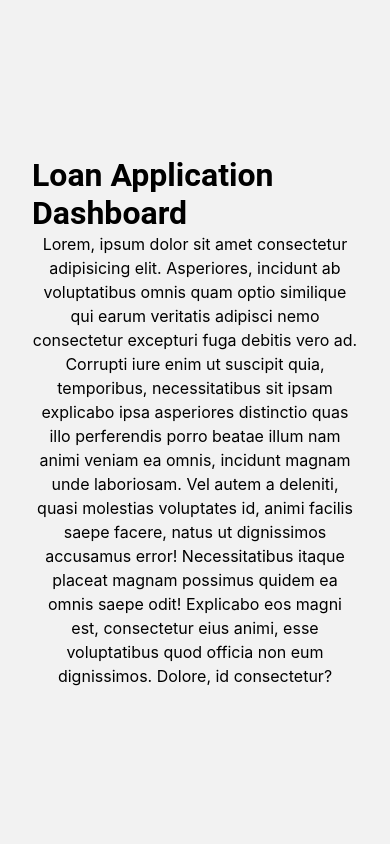
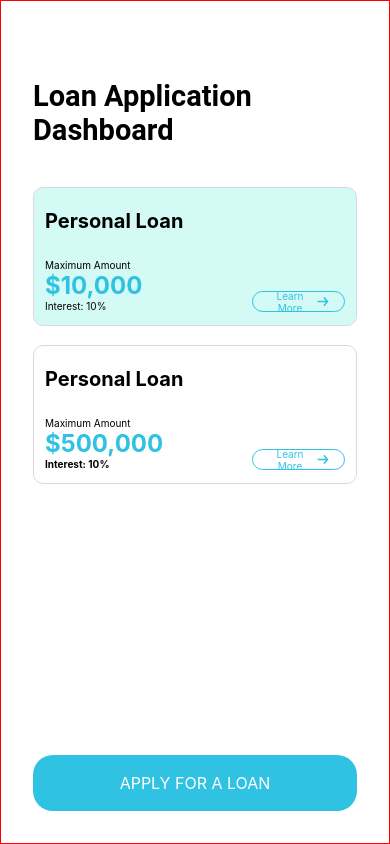
Before and after one commit to ngeringkwony/nmd-test, a React Native app: screen / in a window 390 px wide. Built offline with nearby package versions, Linux system fonts and the light colour scheme.

Commit message:
Adds loans dashboard screen

```diff
--- a/package.json
+++ b/package.json
@@ -16,6 +16,7 @@
     "react-native": "0.75.2",
     "react-native-safe-area-context": "^4.10.9",
     "react-native-screens": "^3.34.0",
+    "react-native-svg": "^15.6.0",
     "styled-components": "^6.1.12"
   },
   "devDependencies": {
--- /dev/null
+++ b/src/components/icons/arrowRight/index.tsx
@@ -0,0 +1,20 @@
+import React from 'react';
+import {View} from 'react-native';
+import Svg, {Path} from 'react-native-svg';
+
+interface IProps {
+  color?: string;
+  width?: string | number;
+  height?: string | number;
+}
+
+export const ArrowRightIcon = ({color = '#5e95ff'}: IProps) => (
+  <View>
+    <Svg width={17} height={10}>
+      <Path
+        d="M6.88072 8.75785C6.74283 8.59641 6.67663 8.40134 6.68215 8.17264C6.68813 7.94394 6.76006 7.74888 6.89796 7.58744L8.84576 5.30717H1.15799C0.962637 5.30717 0.79877 5.22969 0.666388 5.07471C0.534467 4.92027 0.468506 4.7287 0.468506 4.5C0.468506 4.2713 0.534467 4.07946 0.666388 3.92448C0.79877 3.77004 0.962637 3.69282 1.15799 3.69282H8.84576L6.88072 1.39238C6.74283 1.23094 6.67388 1.0391 6.67388 0.816861C6.67388 0.595157 6.74283 0.403587 6.88072 0.242152C7.01862 0.0807173 7.18249 0 7.37232 0C7.5617 0 7.72534 0.0807173 7.86324 0.242152L11.0176 3.93498C11.0866 4.0157 11.1355 4.10314 11.1645 4.19731C11.193 4.29148 11.2072 4.39238 11.2072 4.5C11.2072 4.60762 11.193 4.70852 11.1645 4.80269C11.1355 4.89686 11.0866 4.9843 11.0176 5.06502L7.846 8.77803C7.7196 8.92601 7.5617 9 7.37232 9C7.18249 9 7.01862 8.91928 6.88072 8.75785Z"
+        fill="#30C2E3"
+      />
+    </Svg>
+  </View>
+);
--- /dev/null
+++ b/src/components/loanCard/index.tsx
@@ -0,0 +1,64 @@
+import React from 'react';
+import styled from 'styled-components/native';
+import {Column, Row, Text} from '../../styles/sharedStyles';
+import {TouchableOpacity} from 'react-native';
+import Button from '../button';
+import {ArrowRightIcon} from '../icons/arrowRight';
+
+type Props = {
+  title: string;
+  maximumAmount: number;
+  interestRate: string | number;
+  isSelected?: boolean;
+};
+
+const View = styled.View<{isSelected?: boolean}>`
+  display: flex;
+  justify-content: space-between;
+  width: 100%;
+  height: 139px;
+  background-color: ${props => (props.isSelected ? '#D4FAF5' : '#fff')};
+  border-radius: 10px;
+  border-width: 1px;
+  border-color: #d9d9d9;
+  padding: 22px 11px 13px 11px;
+  margin-bottom: 19px;
+`;
+
+const Title = styled.Text`
+  font-size: 20px;
+  font-weight: bold;
+  color: #000;
+  line-height: 23px;
+`;
+
+const LoanCard = ({isSelected, title, maximumAmount, interestRate}: Props) => {
+  return (
+    <View isSelected={isSelected}>
+      <Title>{title}</Title>
+      <Row>
+        <Column>
+          <Text fontSize={10} fontWeight="semibold">
+            Maximum Amount
+          </Text>
+          <Text color="#30C2E3" fontSize={24} fontWeight="bold">
+            ${maximumAmount.toLocaleString()}
+          </Text>
+          <Text fontWeight={isSelected ? 'normal' : 'bold'} fontSize={10}>
+            Interest: {interestRate}%
+          </Text>
+        </Column>
+        <Column>
+          <Button
+            title="Learn More"
+            variant="outline"
+            size="small"
+            accessory={<ArrowRightIcon />}
+          />
+        </Column>
+      </Row>
+    </View>
+  );
+};
+
+export default LoanCard;
--- a/src/navigation/Navigation.tsx
+++ b/src/navigation/Navigation.tsx
@@ -1,17 +1,18 @@
 import {NavigationContainer} from '@react-navigation/native';
 import {createNativeStackNavigator} from '@react-navigation/native-stack';
 import React from 'react';
-import Dashboard from '../screens/loadDashboard';
-import Loans from '../screens/loanApplication';
+import Dashboard from '../screens/loanDashboard';
+import LoanApplication from '../screens/loanApplication';
+import {Platform} from 'react-native';
 
 const Stack = createNativeStackNavigator();
 
 const Navigation = () => {
   return (
     <NavigationContainer>
-      <Stack.Navigator screenOptions={{headerShown: false}}>
+      <Stack.Navigator screenOptions={{headerShown: Platform.OS === 'ios'}}>
         <Stack.Screen name="Dashboard" component={Dashboard} />
-        <Stack.Screen name="Loans" component={Loans} />
+        <Stack.Screen name="LoanApplication" component={LoanApplication} />
       </Stack.Navigator>
     </NavigationContainer>
   );
--- a/src/screens/loadDashboard/index.tsx
+++ /dev/null
@@ -1,24 +0,0 @@
-import {Container, StyledText, Header} from '../../styles/sharedStyles';
-
-const Home = () => {
-  return (
-    <Container>
-      <Header>Loan Application Dashboard</Header>
-      <StyledText>
-        Lorem, ipsum dolor sit amet consectetur adipisicing elit. Asperiores,
-        incidunt ab voluptatibus omnis quam optio similique qui earum veritatis
-        adipisci nemo consectetur excepturi fuga debitis vero ad. Corrupti iure
-        enim ut suscipit quia, temporibus, necessitatibus sit ipsam explicabo
-        ipsa asperiores distinctio quas illo perferendis porro beatae illum nam
-        animi veniam ea omnis, incidunt magnam unde laboriosam. Vel autem a
-        deleniti, quasi molestias voluptates id, animi facilis saepe facere,
-        natus ut dignissimos accusamus error! Necessitatibus itaque placeat
-        magnam possimus quidem ea omnis saepe odit! Explicabo eos magni est,
-        consectetur eius animi, esse voluptatibus quod officia non eum
-        dignissimos. Dolore, id consectetur?
-      </StyledText>
-    </Container>
-  );
-};
-
-export default Home;
--- a/src/screens/loanApplication/index.tsx
+++ b/src/screens/loanApplication/index.tsx
@@ -1,15 +1,15 @@
 import React from 'react';
-import {Container, StyledText} from '../../styles/sharedStyles';
+import {Container, Text} from '../../styles/sharedStyles';
 
 const Loans = () => {
   return (
     <Container>
-      <StyledText>
+      <Text>
         Elephant whisper mountain breeze ocean sunflower dance guitar cloud
         butterfly laughter rainbow unicorn whistle meadow starlight journey
         pencil harmony telescope adventure waterfall chocolate feather moonlight
         puzzle bicycle symphony firefly umbrella daydream telescope whisper
-      </StyledText>
+      </Text>
     </Container>
   );
 };
--- /dev/null
+++ b/src/screens/loanDashboard/index.tsx
@@ -0,0 +1,43 @@
+import LoanCard from '../../components/loanCard';
+import {Container, Text} from '../../styles/sharedStyles';
+import {Header, LoansContainer} from './styles';
+import Button from '../../components/button';
+import {ScrollView} from 'react-native';
+import {
+  NavigationProp,
+  ParamListBase,
+  Route,
+  useNavigation,
+} from '@react-navigation/native';
+
+const Home = () => {
+  const navigation = useNavigation<NavigationProp<ParamListBase>>();
+  return (
+    <Container>
+      <LoansContainer>
+        <Header>Loan Application Dashboard</Header>
+        <ScrollView>
+          <LoanCard
+            title="Personal Loan"
+            maximumAmount={10000}
+            interestRate={10}
+            isSelected={true}
+          />
+          <LoanCard
+            title="Personal Loan"
+            maximumAmount={500000}
+            interestRate={10}
+          />
+        </ScrollView>
+      </LoansContainer>
+      <Button
+        onPress={() => navigation.navigate('LoanApplication')}
+        title="APPLY FOR A LOAN"
+        variant="solid"
+        size="large"
+      />
+    </Container>
+  );
+};
+
+export default Home;
--- /dev/null
+++ b/src/screens/loanDashboard/styles.ts
@@ -0,0 +1,12 @@
+import styled from 'styled-components/native';
+import {Header as HeaderText} from '../../styles/sharedStyles';
+
+export const Header = styled(HeaderText)`
+  font-size: 29px;
+  line-height: 34px;
+  margin-bottom: 40px;
+`;
+
+export const LoansContainer = styled.View`
+  width: 100%;
+`;
--- a/src/styles/sharedStyles.ts
+++ b/src/styles/sharedStyles.ts
@@ -1,11 +1,14 @@
 import styled from 'styled-components/native';
 
 export const Container = styled.View`
+  display: flex;
   flex: 1;
-  justify-content: center;
+  justify-content: space-between;
   align-items: flex-start;
-  padding: 20px;
-  padding: 32px;
+  padding: 20% 32px 32px 32px;
+  background-color: #fff;
+  border-color: red;
+  border-width: 1px;
 `;
 
 export const Header = styled.Text`
@@ -15,9 +18,32 @@ export const Header = styled.Text`
   font-family: 'Roboto';
 `;
 
+export const Text = styled.Text<{
+  fontSize?: number;
+  fontWeight?: string;
+  color?: string;
+  marginBottom?: string;
+  width?: string;
+  align?: string;
+  textTransform?: string;
+}>`
+  font-size: ${props => props.fontSize || 16}px;
+  font-weight: ${props => props.fontWeight || 'normal'};
+  text-align: ${props => props.align || 'start'};
+  color: ${props => props.color || '#000'};
+  margin-bottom: ${props => props.marginBottom || '0px'};
+  width: ${props => props.width || '100%'};
+`;
 
-export const StyledText = styled.Text`
-  font-size: 16px;
-  text-align: center;
-  line-height: 24px;
+export const Row = styled.View<{margin?: string}>`
+  flex-direction: row;
+  align-items: flex-end;
+  justify-content: space-between;
+  margin: ${props => props.margin || '0 0 0 0'};
 `;
+
+export const Column = styled.View`
+  flex-direction: column;
+  align-items: center;
+  justify-content: space-between;
+`;
```
Also changed, not shown: 2 other files (tests, documents, lock files or other folders).
